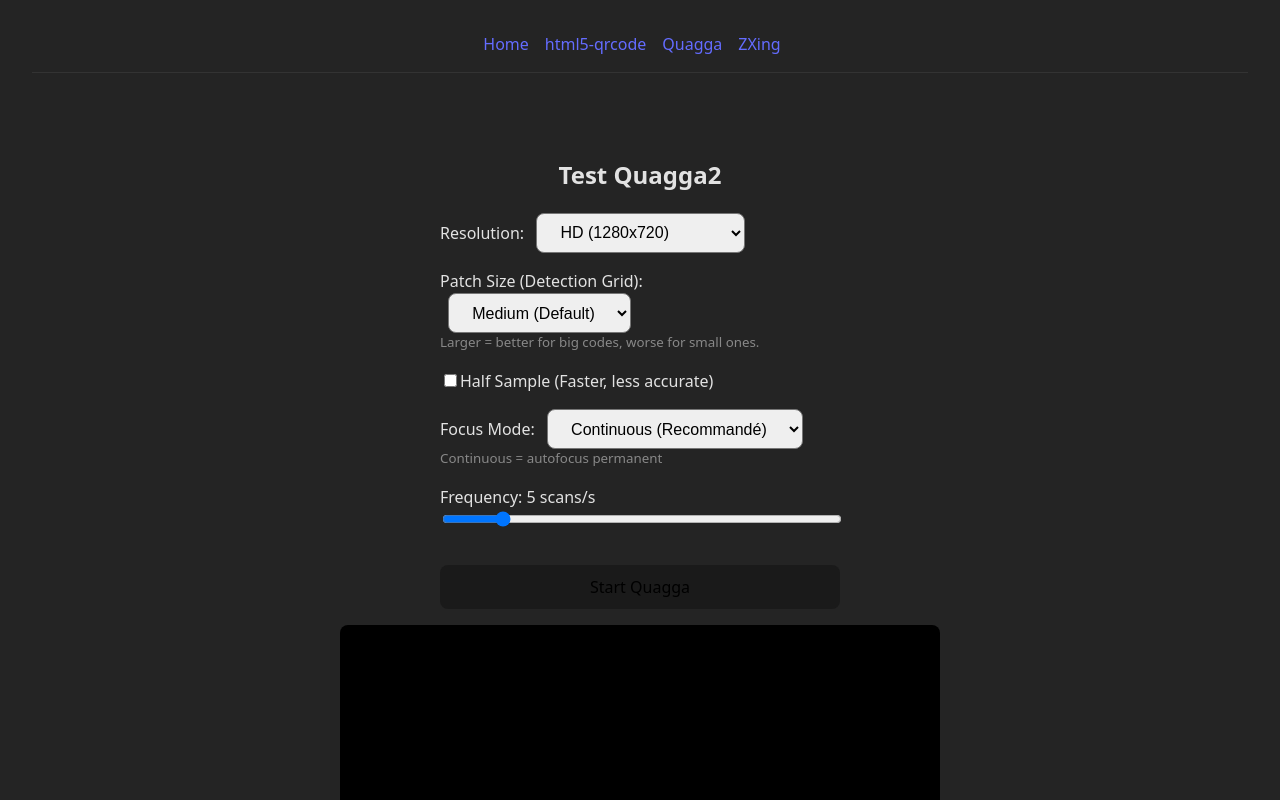
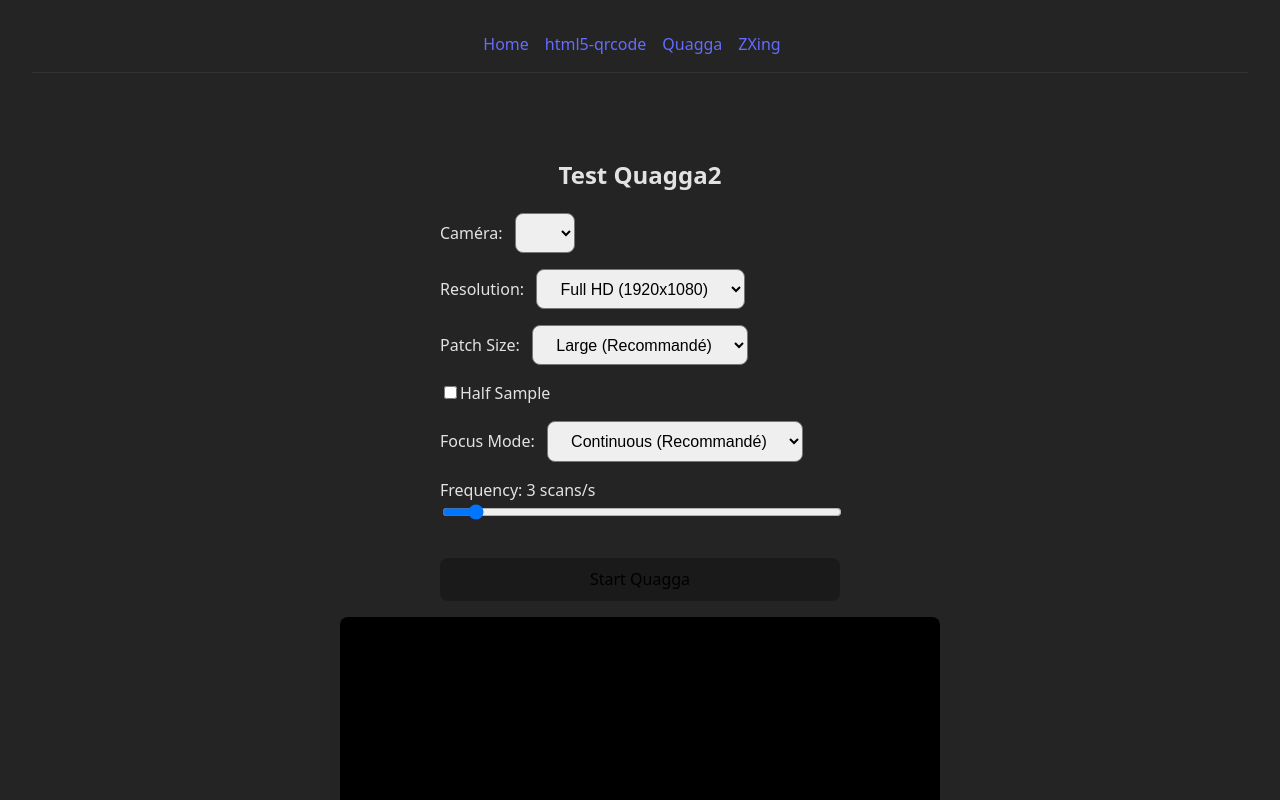
Before and after one commit to davidgarnier123/bench-scan-ios, a React (Vite) app: page /quagga in a window 1280 px wide. Shown: the top 800 px of the page. Built offline with nearby package versions, Linux system fonts and the light colour scheme.

Commit message:
chnage options

```diff
--- a/src/pages/QuaggaPage.jsx
+++ b/src/pages/QuaggaPage.jsx
@@ -6,12 +6,14 @@
     const [isScanning, setIsScanning] = useState(false);
     const [lastResult, setLastResult] = useState(null);
     const scannerRef = useRef(null);
+    const [devices, setDevices] = useState([]);
+    const [selectedDevice, setSelectedDevice] = useState('');
 
-    // Settings
-    const [resolution, setResolution] = useState('HD');
-    const [patchSize, setPatchSize] = useState('medium');
-    const [halfSample, setHalfSample] = useState(false); // Désactivé par défaut pour meilleure précision
-    const [frequency, setFrequency] = useState(5); // Réduit pour laisser plus de temps au décodeur
+    // Settings optimisées pour étiquettes blanches Code 128
+    const [resolution, setResolution] = useState('FHD');
+    const [patchSize, setPatchSize] = useState('large');
+    const [halfSample, setHalfSample] = useState(false);
+    const [frequency, setFrequency] = useState(3);
     const [focusMode, setFocusMode] = useState('continuous');
     const [zoom, setZoom] = useState(1);
     const [capabilities, setCapabilities] = useState(null);
@@ -20,6 +22,33 @@
         const time = new Date().toLocaleTimeString();
         setLogs(prev => [`[${time}] ${msg}`, ...prev].slice(0, 50));
     };
+
+    // Énumérer les caméras disponibles
+    useEffect(() => {
+        const getDevices = async () => {
+            try {
+                const allDevices = await navigator.mediaDevices.enumerateDevices();
+                const videoDevices = allDevices.filter(device => device.kind === 'videoinput');
+                setDevices(videoDevices);
+
+                const backCamera = videoDevices.find(d =>
+                    d.label.toLowerCase().includes('back') ||
+                    d.label.toLowerCase().includes('arrière') ||
+                    d.label.toLowerCase().includes('environment')
+                );
+                if (backCamera) {
+                    setSelectedDevice(backCamera.deviceId);
+                    addLog(`Caméra arrière sélectionnée: ${backCamera.label}`);
+                } else if (videoDevices.length > 0) {
+                    setSelectedDevice(videoDevices[0].deviceId);
+                    addLog(`Caméra par défaut: ${videoDevices[0].label}`);
+                }
+            } catch (err) {
+                addLog(`Erreur énumération: ${err}`);
+            }
+        };
+        getDevices();
+    }, []);
 
     const applyZoom = (zoomValue) => {
         const track = Quagga.CameraAccess.getActiveTrack();
@@ -40,9 +69,14 @@
         addLog("Initializing Quagga...");
 
         let constraints = {
-            facingMode: "environment",
             aspectRatio: { min: 1, max: 2 }
         };
+
+        if (selectedDevice) {
+            constraints.deviceId = selectedDevice;
+        } else {
+            constraints.facingMode = "environment";
+        }
 
         if (resolution === 'HD') {
             constraints.width = { min: 720, ideal: 1280 };
@@ -52,7 +86,6 @@
             constraints.height = { min: 720, ideal: 1080 };
         }
 
-        // Ajouter les contraintes de focus
         if (focusMode !== 'default') {
             constraints.advanced = [{ focusMode: focusMode }];
         }
@@ -89,7 +122,6 @@
                 addLog("Quagga initialized. Starting...");
                 Quagga.start();
 
-                // Check for zoom capabilities
                 const track = Quagga.CameraAccess.getActiveTrack();
                 if (track && typeof track.getCapabilities === 'function') {
                     const caps = track.getCapabilities();
@@ -166,7 +198,17 @@
 
             <div style={{ display: 'flex', flexDirection: 'column', gap: '1rem', marginBottom: '1rem', textAlign: 'left', maxWidth: '400px', margin: '0 auto 1rem auto' }}>
 
-                {/* Resolution */}
+                <div>
+                    <label>Caméra: </label>
+                    <select value={selectedDevice} onChange={(e) => setSelectedDevice(e.target.value)} disabled={isScanning}>
+                        {devices.map(device => (
+                            <option key={device.deviceId} value={device.deviceId}>
+                                {device.label || `Caméra ${device.deviceId.substring(0, 10)}`}
+                            </option>
+                        ))}
+                    </select>
+                </div>
+
                 <div>
                     <label>Resolution: </label>
                     <select value={resolution} onChange={(e) => setResolution(e.target.value)} disabled={isScanning}>
@@ -176,20 +218,17 @@
                     </select>
                 </div>
 
-                {/* Patch Size */}
                 <div>
-                    <label>Patch Size (Detection Grid): </label>
+                    <label>Patch Size: </label>
                     <select value={patchSize} onChange={(e) => setPatchSize(e.target.value)} disabled={isScanning}>
                         <option value="x-small">X-Small</option>
                         <option value="small">Small</option>
-                        <option value="medium">Medium (Default)</option>
-                        <option value="large">Large</option>
+                        <option value="medium">Medium</option>
+                        <option value="large">Large (Recommandé)</option>
                         <option value="x-large">X-Large</option>
                     </select>
-                    <small style={{ display: 'block', color: '#888' }}>Larger = better for big codes, worse for small ones.</small>
                 </div>
 
-                {/* Half Sample */}
                 <div>
                     <label>
                         <input
@@ -198,11 +237,10 @@
                             onChange={(e) => setHalfSample(e.target.checked)}
                             disabled={isScanning}
                         />
-                        Half Sample (Faster, less accurate)
+                        Half Sample
                     </label>
                 </div>
 
-                {/* Focus Mode */}
                 <div>
                     <label>Focus Mode: </label>
                     <select value={focusMode} onChange={(e) => setFocusMode(e.target.value)} disabled={isScanning}>
@@ -211,10 +249,8 @@
                         <option value="single-shot">Single Shot</option>
                         <option value="manual">Manual</option>
                     </select>
-                    <small style={{ display: 'block', color: '#888' }}>Continuous = autofocus permanent</small>
                 </div>
 
-                {/* Frequency */}
                 <div>
                     <label>Frequency: {frequency} scans/s</label>
                     <input
@@ -225,7 +261,6 @@
                     />
                 </div>
 
-                {/* Zoom Slider */}
                 {isScanning && capabilities && capabilities.zoom && (
                     <div>
                         <label>Zoom: {zoom}x</label>
--- a/src/pages/ZXingPage.jsx
+++ b/src/pages/ZXingPage.jsx
@@ -12,12 +12,12 @@
     const lastScanTimeRef = useRef(0);
 
 
-    // Settings
+    // Settings optimisées pour étiquettes blanches Code 128
     const [tryHarder, setTryHarder] = useState(true);
-    const [resolution, setResolution] = useState('HD');
+    const [resolution, setResolution] = useState('FHD'); // FHD par défaut pour étiquettes
     const [pureBarcodeDetect, setPureBarcodeDetect] = useState(false);
     const [inverted, setInverted] = useState(false);
-    const [scanDelay, setScanDelay] = useState(500);
+    const [scanDelay, setScanDelay] = useState(300); // Délai réduit
     const [focusMode, setFocusMode] = useState('continuous');
 
     const addLog = (msg) => {
@@ -32,8 +32,14 @@
                 const allDevices = await navigator.mediaDevices.enumerateDevices();
                 const videoDevices = allDevices.filter(device => device.kind === 'videoinput');
                 setDevices(videoDevices);
-                // Select back camera by default
-                const backCamera = videoDevices.find(d => d.label.toLowerCase().includes('back') || d.label.toLowerCase().includes('environment'));
+
+                // Sélectionner la caméra arrière par défaut
+                const backCamera = videoDevices.find(d =>
+                    d.label.toLowerCase().includes('back') ||
+                    d.label.toLowerCase().includes('arrière') ||
+                    d.label.toLowerCase().includes('environment') ||
+                    d.label.toLowerCase().includes('rear')
+                );
                 if (backCamera) {
                     setSelectedDevice(backCamera.deviceId);
                 } else if (videoDevices.length > 0) {
```
